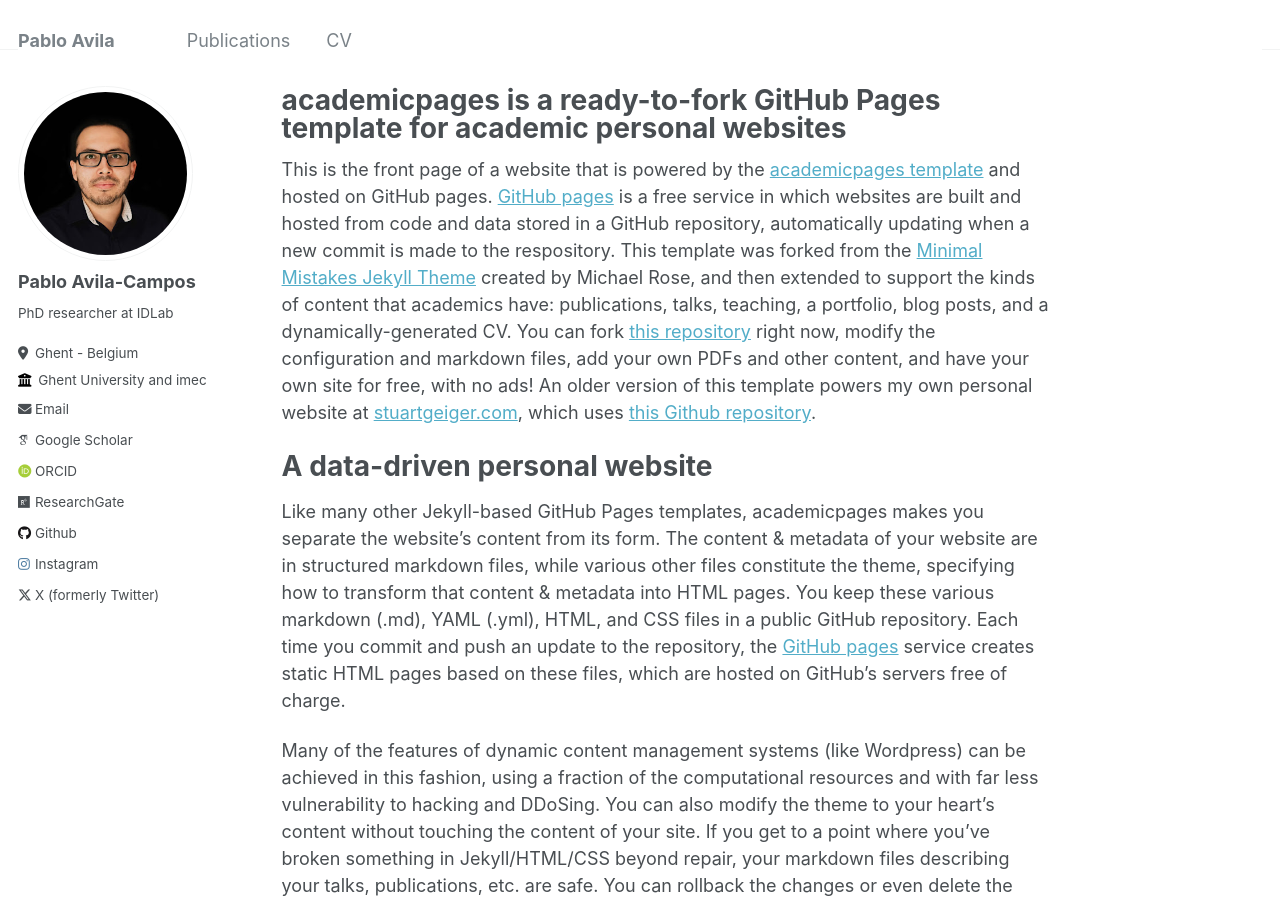
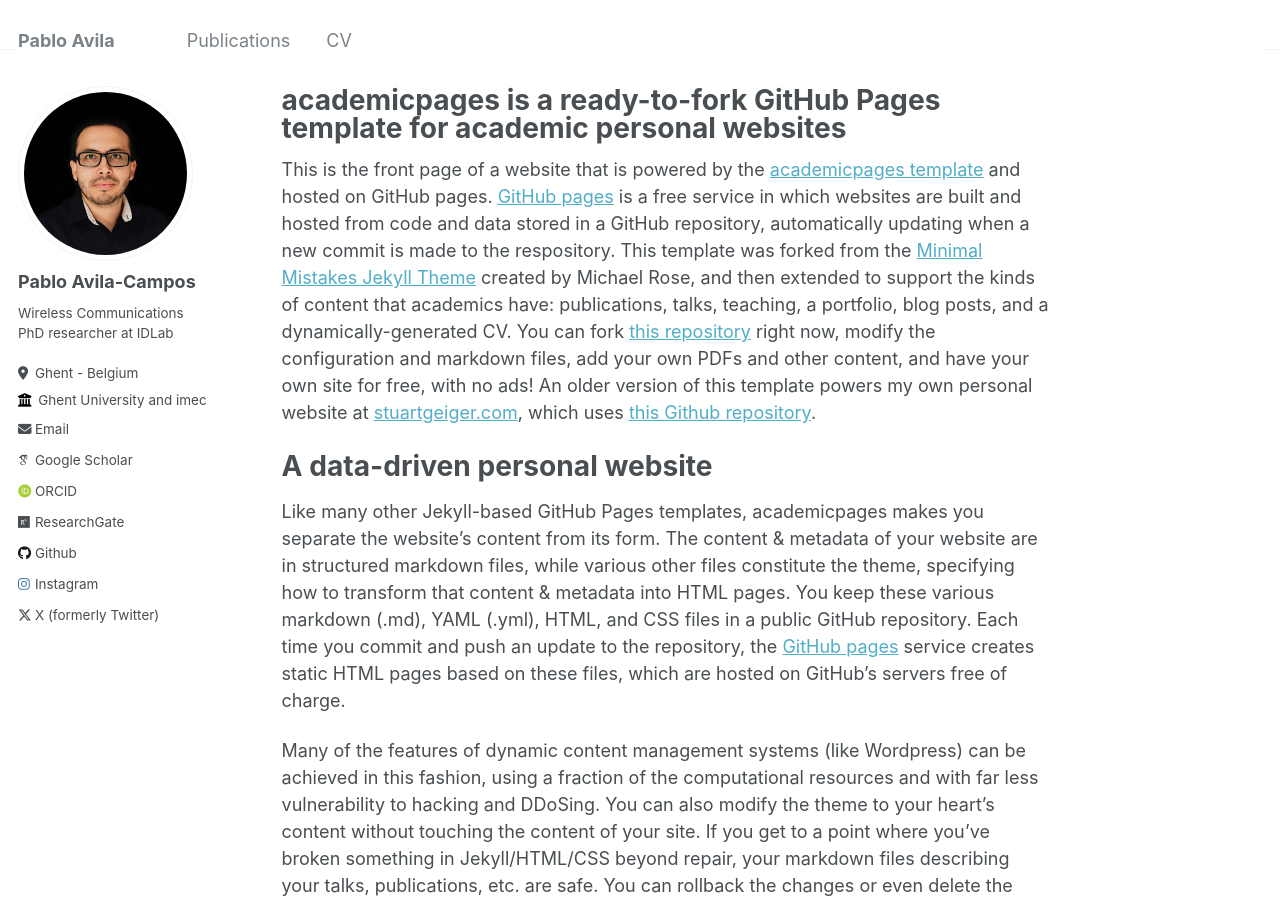
Before and after one commit to pavilac/pavilac.github.io, a Jekyll site: the page built from _pages/about.md, in a window 1280 px wide and 900 px high. Built offline with Jekyll 4.4.1, drawn with Linux system fonts in a browser that asks for light colours; some web fonts are replaced.

Commit message:
Update _config.yml

```diff
--- a/_config.yml
+++ b/_config.yml
@@ -24,7 +24,7 @@ author:
   avatar           : "profile.png"
   name             : "Pablo Avila-Campos"
   pronouns         : # example: "she/her"
-  bio              : "PhD researcher at IDLab"
+  bio              : "Wireless Communications PhD researcher at IDLab"
   location         : "Ghent - Belgium"
   employer         : "Ghent University and imec"
   uri              : # URL
```
